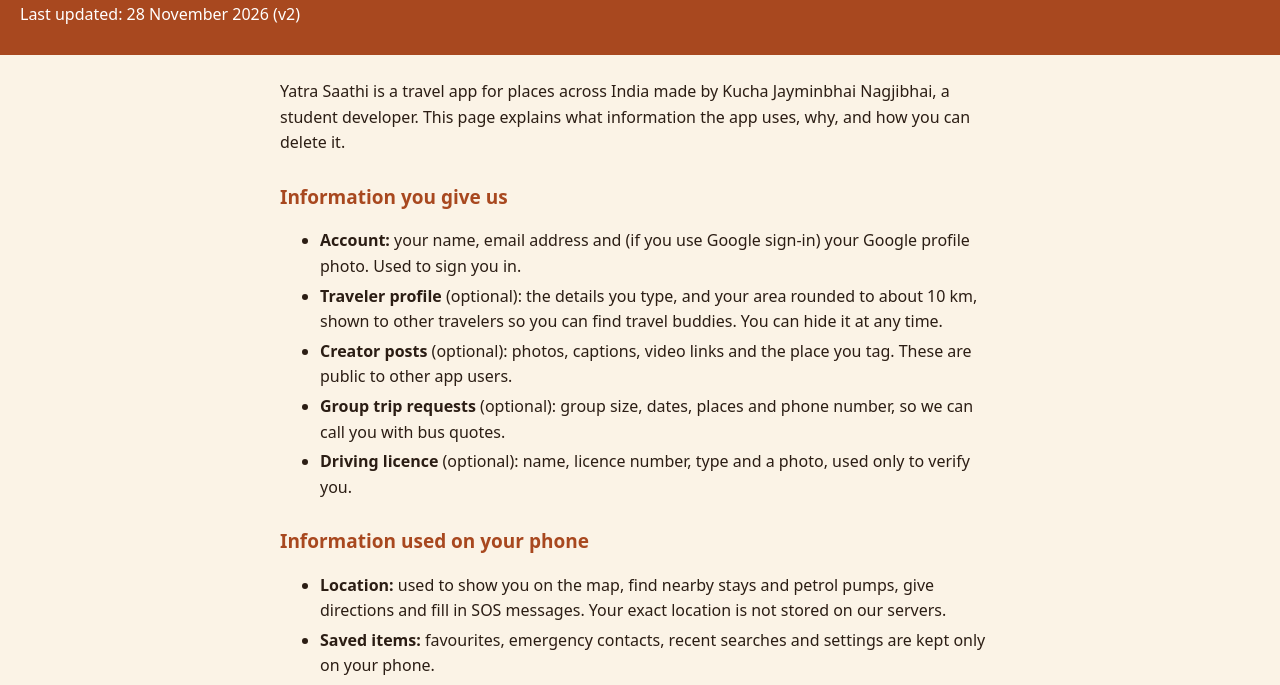
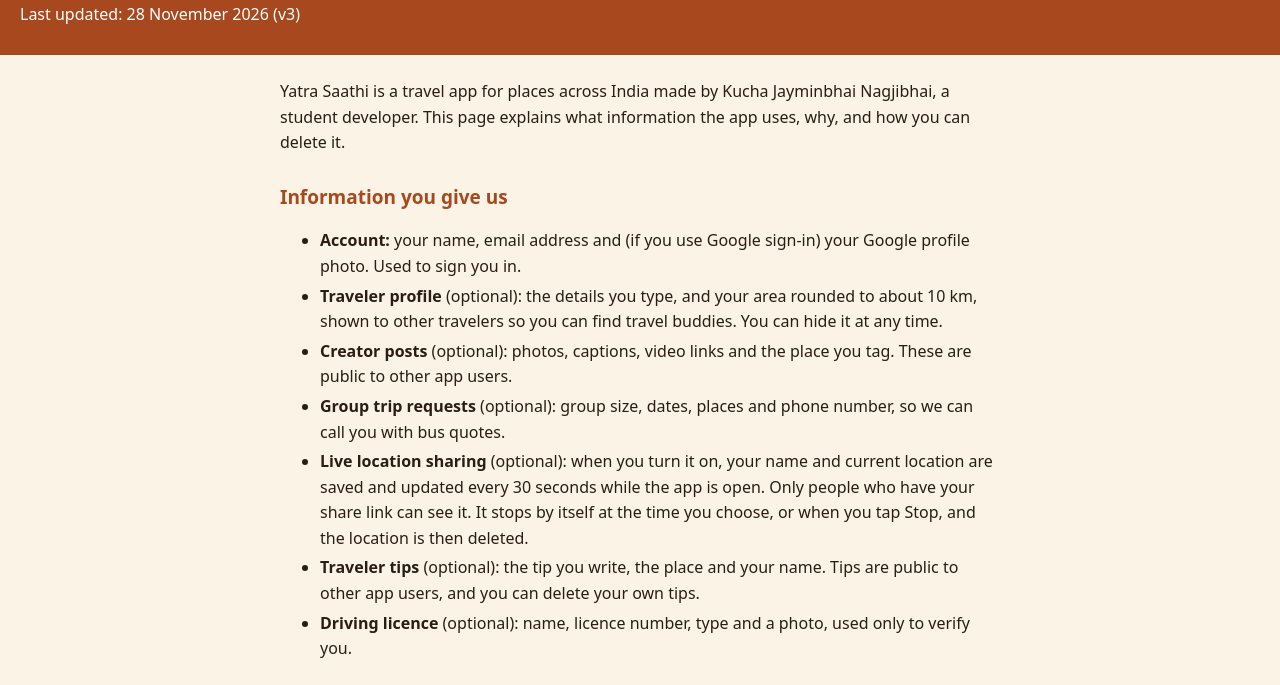
Before and after one commit to jayminkucha8585-ai/yatra-saathi, a plain HTML site: page privacy.html in a window 1280 px wide. Shown: the part 68-753 px from the top of the page. Drawn offline with Linux system fonts and the light colour scheme.

Commit message:
Update privacy.html

```diff
--- a/privacy.html
+++ b/privacy.html
@@ -17,7 +17,7 @@ a{color:#a8481f}
 </style>
 </head>
 <body>
-<header><h1>Yatra Saathi Privacy Policy</h1><div>Last updated: 28 November 2026 (v2)</div></header>
+<header><h1>Yatra Saathi Privacy Policy</h1><div>Last updated: 28 November 2026 (v3)</div></header>
 <main>
 <p>Yatra Saathi is a travel app for places across India made by Kucha Jayminbhai Nagjibhai, a student developer. This page explains what information the app uses, why, and how you can delete it.</p>
 
@@ -27,13 +27,15 @@ a{color:#a8481f}
 <li><b>Traveler profile</b> (optional): the details you type, and your area rounded to about 10 km, shown to other travelers so you can find travel buddies. You can hide it at any time.</li>
 <li><b>Creator posts</b> (optional): photos, captions, video links and the place you tag. These are public to other app users.</li>
 <li><b>Group trip requests</b> (optional): group size, dates, places and phone number, so we can call you with bus quotes.</li>
+<li><b>Live location sharing</b> (optional): when you turn it on, your name and current location are saved and updated every 30 seconds while the app is open. Only people who have your share link can see it. It stops by itself at the time you choose, or when you tap Stop, and the location is then deleted.</li>
+<li><b>Traveler tips</b> (optional): the tip you write, the place and your name. Tips are public to other app users, and you can delete your own tips.</li>
 <li><b>Driving licence</b> (optional): name, licence number, type and a photo, used only to verify you.</li>
 </ul>
 
 <h2>Information used on your phone</h2>
 <ul>
-<li><b>Location:</b> used to show you on the map, find nearby stays and petrol pumps, give directions and fill in SOS messages. Your exact location is not stored on our servers.</li>
-<li><b>Saved items:</b> favourites, emergency contacts, recent searches and settings are kept only on your phone.</li>
+<li><b>Location:</b> used to show you on the map, find nearby stays and petrol pumps, give directions and fill in SOS messages. Your exact location is not stored on our servers unless you turn on live location sharing.</li>
+<li><b>Saved items:</b> favourites, trip plans, expense splits, places saved for offline use, creators you follow, emergency contacts, recent searches and settings are kept only on your phone.</li>
 </ul>
 
 <h2>Services the app uses</h2>
@@ -59,7 +61,7 @@ a{color:#a8481f}
 
 <h2 id="delete">Delete your account and data</h2>
 <div class="box">
-<p><b>In the app:</b> open <b>Profile</b> › <b>Delete account</b> and confirm. This deletes your account, traveler profile, creator posts, group requests and licence details.</p>
+<p><b>In the app:</b> open <b>Profile</b> › <b>Delete account</b> and confirm. This deletes your account, traveler profile, creator posts, traveler tips, live location, group requests and licence details.</p>
 <p><b>Without the app:</b> write to the developer at the contact email shown on the Yatra Saathi Google Play page, from the email you signed up with, with the subject "Delete my account". Your account and data will be deleted within 30 days.</p>
 </div>
 
```
